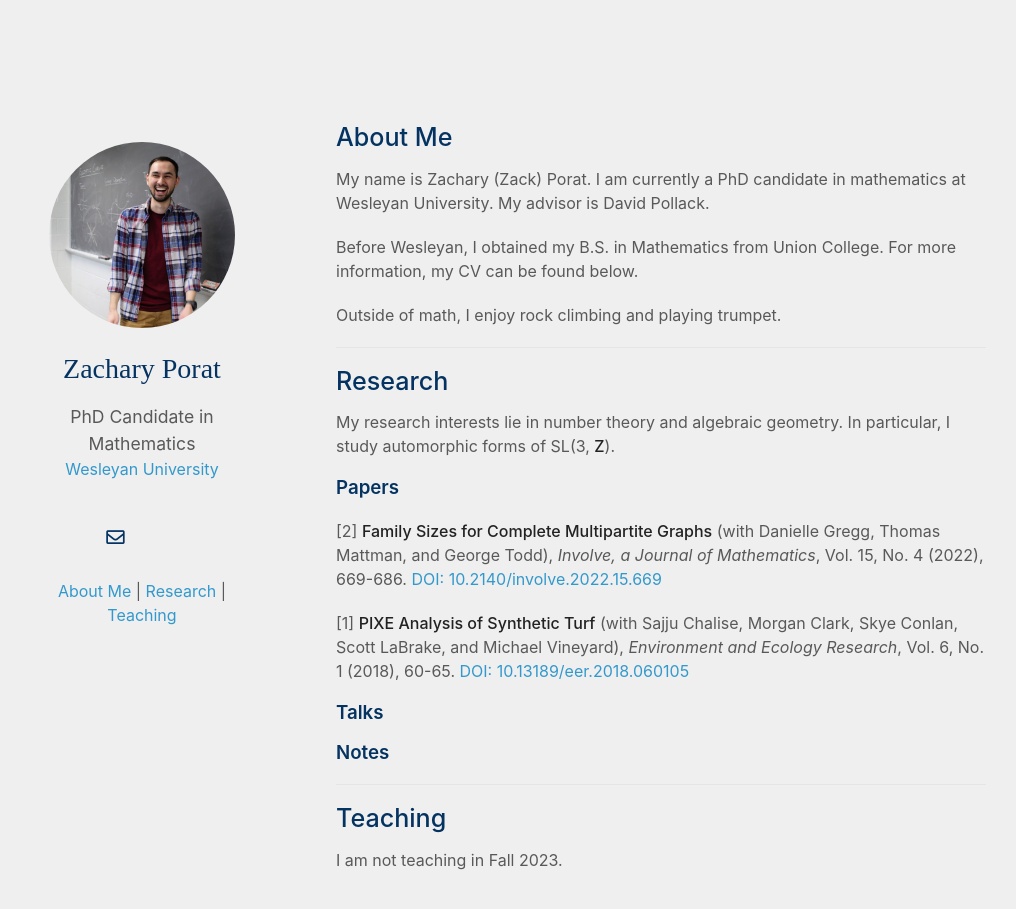
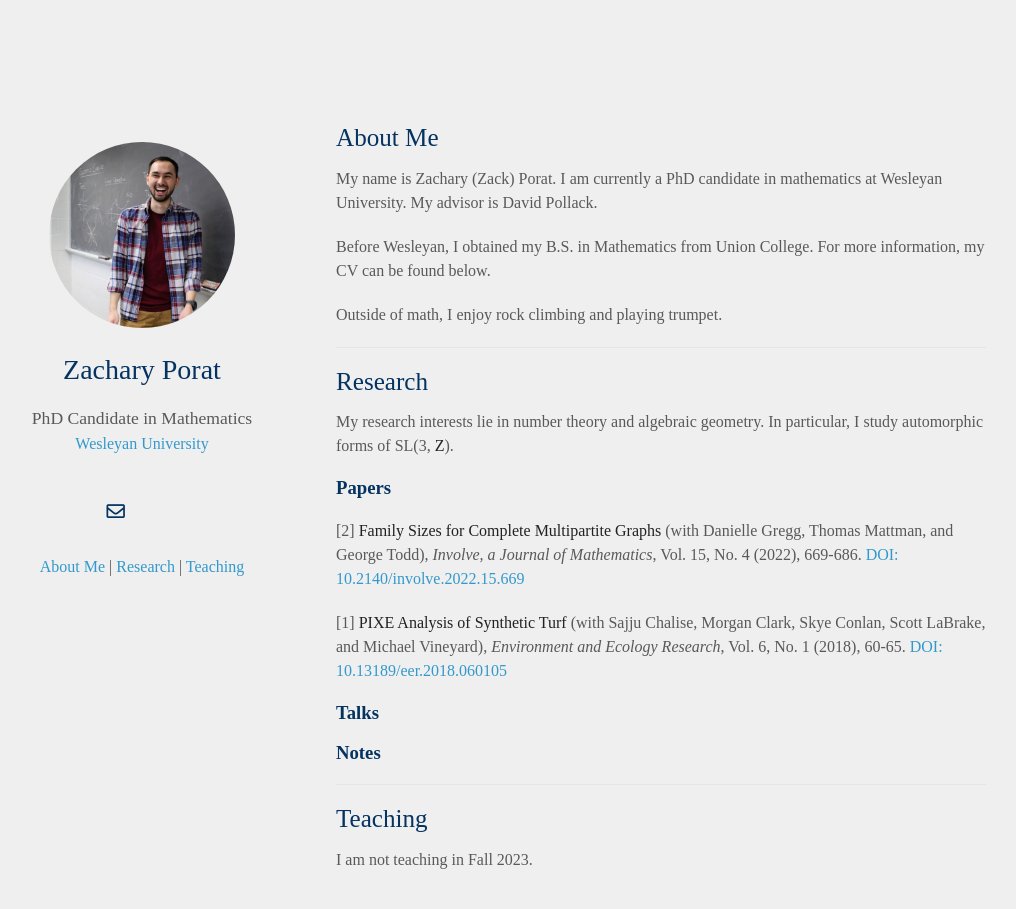
Before and after one commit to zporat/zporat.github.io, a Jekyll site: the page built from index.md, in a window 1280 px wide and 966 px high. Shown: the top 909 px of the window, without its empty margins (134-1150 px from the left). Built offline with Jekyll 4.4.1, drawn with Linux system fonts in a browser that asks for light colours; nearby versions of some CDN libraries; a style sheet for code colours, icons or effects is not loaded; our own code applies the rules of GitHub Pages for plain Markdown files.

Commit message:
Update font_sans_serif.css

```diff
--- a/assets/css/font_sans_serif.css
+++ b/assets/css/font_sans_serif.css
@@ -1,11 +1,7 @@
 body {
     background-color: #efefef;
     padding:50px;
-    font: 16px/1.5 -apple-system, BlinkMacSystemFont, "Segoe UI", Roboto, Oxygen, Ubuntu, Cantarell, "Fira Sans", "Droid Sans", "Helvetica Neue", Arial, sans-serif, "Apple Color Emoji", "Segoe UI Emoji", "Segoe UI Symbol";
+    font: 16px/1.5 Ubuntu;
     color:#595959;
     font-weight:400;
   }
-
-h1 {
-  font:24px Vollkorn
-}
```
